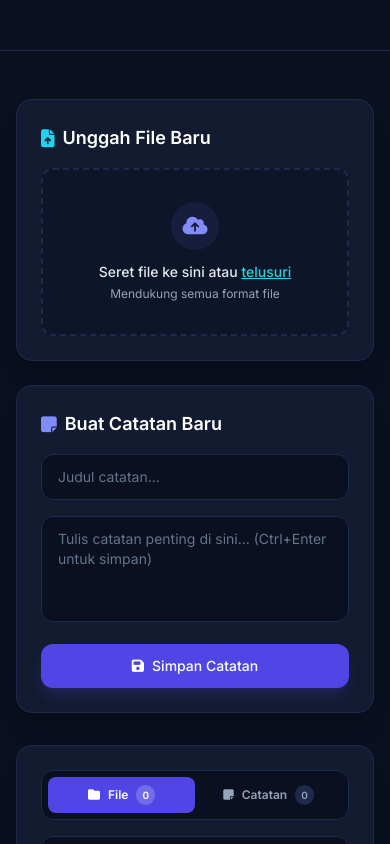
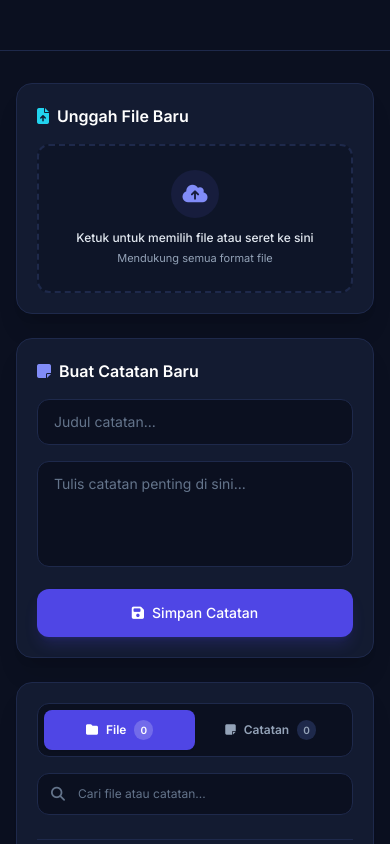
Before and after one commit to aghnaGeminks/Home-Storage-New, a plain HTML site: page index.html in a window 390 px wide. Shown: the part 1060-1904 px from the top of the page. Drawn offline with nearby package versions, Linux system fonts and the light colour scheme.

Commit message:
Optimize UI for mobile Android and touch devices

```diff
--- a/index.html
+++ b/index.html
@@ -2,7 +2,7 @@
 <html lang="id" class="scroll-smooth">
 <head>
     <meta charset="UTF-8">
-    <meta name="viewport" content="width=device-width, initial-scale=1.0">
+    <meta name="viewport" content="width=device-width, initial-scale=1.0, maximum-scale=1.0, user-scalable=no">
     <title>HomeStorage — Penyimpanan File & Catatan Privat Lokal</title>
     <!-- Tailwind CSS Play CDN -->
     <script src="https://cdn.tailwindcss.com"></script>
@@ -117,30 +117,30 @@
     </section>
 
     <!-- Main Workspace Section -->
-    <main id="penyimpanan" class="flex-1 max-w-7xl w-full mx-auto px-4 sm:px-6 lg:px-8 py-12">
-        <div class="grid grid-cols-1 lg:grid-cols-3 gap-8">
+    <main id="penyimpanan" class="flex-1 max-w-7xl w-full mx-auto px-4 sm:px-6 lg:px-8 py-8 sm:py-12">
+        <div class="grid grid-cols-1 lg:grid-cols-3 gap-6 sm:gap-8">
 
             <!-- Left Sidebar / Actions Form -->
             <div class="lg:col-span-1 space-y-6">
                 <!-- Upload Panel -->
-                <div class="bg-brand-card border border-brand-border rounded-2xl p-6 shadow-xl">
-                    <h2 class="text-lg font-semibold text-white mb-4 flex items-center gap-2">
+                <div class="bg-brand-card border border-brand-border rounded-2xl p-5 sm:p-6 shadow-xl">
+                    <h2 class="text-base sm:text-lg font-semibold text-white mb-4 flex items-center gap-2">
                         <i class="fa-solid fa-file-arrow-up text-cyan-400"></i> Unggah File Baru
                     </h2>
 
-                    <div id="dropzone" class="border-2 border-dashed border-brand-border hover:border-indigo-500 rounded-xl p-8 text-center cursor-pointer transition bg-brand-bg/50 group">
+                    <div id="dropzone" class="border-2 border-dashed border-brand-border active:border-indigo-500 hover:border-indigo-500 rounded-xl p-6 sm:p-8 text-center cursor-pointer transition bg-brand-bg/50 group select-none">
                         <div class="w-12 h-12 rounded-full bg-indigo-500/10 text-indigo-400 flex items-center justify-center mx-auto mb-3 group-hover:scale-110 transition">
                             <i class="fa-solid fa-cloud-arrow-up text-xl"></i>
                         </div>
-                        <p class="text-sm font-medium text-slate-200 mb-1">Seret file ke sini atau <span class="text-cyan-400 underline">telusuri</span></p>
-                        <p class="text-xs text-slate-400">Mendukung semua format file</p>
+                        <p class="text-xs sm:text-sm font-medium text-slate-200 mb-1">Ketuk untuk memilih file atau seret ke sini</p>
+                        <p class="text-[11px] text-slate-400">Mendukung semua format file</p>
                         <input type="file" id="file-input" class="hidden" multiple>
                     </div>
                 </div>
 
                 <!-- Note Form Panel -->
-                <div class="bg-brand-card border border-brand-border rounded-2xl p-6 shadow-xl">
-                    <h2 class="text-lg font-semibold text-white mb-4 flex items-center gap-2">
+                <div class="bg-brand-card border border-brand-border rounded-2xl p-5 sm:p-6 shadow-xl">
+                    <h2 class="text-base sm:text-lg font-semibold text-white mb-4 flex items-center gap-2">
                         <i class="fa-solid fa-note-sticky text-indigo-400"></i> Buat Catatan Baru
                     </h2>
                     <form id="note-form" class="space-y-4">
@@ -148,9 +148,9 @@
                             <input type="text" id="note-title" placeholder="Judul catatan..." class="w-full bg-brand-bg border border-brand-border rounded-xl px-4 py-3 text-sm text-white placeholder-slate-500 focus:outline-none focus:border-indigo-500 transition">
                         </div>
                         <div>
-                            <textarea id="note-content" rows="4" placeholder="Tulis catatan penting di sini... (Ctrl+Enter untuk simpan)" class="w-full bg-brand-bg border border-brand-border rounded-xl px-4 py-3 text-sm text-white placeholder-slate-500 focus:outline-none focus:border-indigo-500 transition resize-none"></textarea>
+                            <textarea id="note-content" rows="4" placeholder="Tulis catatan penting di sini..." class="w-full bg-brand-bg border border-brand-border rounded-xl px-4 py-3 text-sm text-white placeholder-slate-500 focus:outline-none focus:border-indigo-500 transition resize-none"></textarea>
                         </div>
-                        <button type="submit" class="w-full py-3 rounded-xl bg-indigo-600 hover:bg-indigo-500 text-white font-medium text-sm transition shadow-lg shadow-indigo-600/20 flex items-center justify-center gap-2">
+                        <button type="submit" class="w-full py-3.5 rounded-xl bg-indigo-600 hover:bg-indigo-500 active:scale-[0.98] text-white font-medium text-sm transition shadow-lg shadow-indigo-600/20 flex items-center justify-center gap-2">
                             <i class="fa-solid fa-floppy-disk"></i> Simpan Catatan
                         </button>
                     </form>
@@ -158,24 +158,24 @@
             </div>
 
             <!-- Right Content / Storage Viewer -->
-            <div class="lg:col-span-2 bg-brand-card border border-brand-border rounded-2xl p-6 shadow-xl flex flex-col">
+            <div class="lg:col-span-2 bg-brand-card border border-brand-border rounded-2xl p-5 sm:p-6 shadow-xl flex flex-col">
 
                 <!-- Header Tabs & Search -->
-                <div class="flex flex-col sm:flex-row items-stretch sm:items-center justify-between gap-4 pb-6 border-b border-brand-border">
+                <div class="flex flex-col gap-4 pb-6 border-b border-brand-border">
                     <!-- Tabs -->
                     <div class="flex items-center bg-brand-bg p-1.5 rounded-xl border border-brand-border">
-                        <button onclick="switchTab('files')" id="tab-btn-files" class="flex-1 sm:flex-initial px-5 py-2 text-xs font-semibold rounded-lg bg-indigo-600 text-white transition flex items-center justify-center gap-2 shadow-sm">
+                        <button onclick="switchTab('files')" id="tab-btn-files" class="flex-1 py-2.5 text-xs font-semibold rounded-lg bg-indigo-600 text-white transition flex items-center justify-center gap-2 shadow-sm">
                             <i class="fa-solid fa-folder"></i> File <span id="count-files" class="px-1.5 py-0.5 bg-white/20 rounded-full text-[10px]">0</span>
                         </button>
-                        <button onclick="switchTab('notes')" id="tab-btn-notes" class="flex-1 sm:flex-initial px-5 py-2 text-xs font-semibold rounded-lg text-slate-400 hover:text-white transition flex items-center justify-center gap-2">
+                        <button onclick="switchTab('notes')" id="tab-btn-notes" class="flex-1 py-2.5 text-xs font-semibold rounded-lg text-slate-400 hover:text-white transition flex items-center justify-center gap-2">
                             <i class="fa-solid fa-note-sticky"></i> Catatan <span id="count-notes" class="px-1.5 py-0.5 bg-brand-border rounded-full text-[10px]">0</span>
                         </button>
                     </div>
 
                     <!-- Search Bar -->
-                    <div class="relative">
+                    <div class="relative w-full">
                         <i class="fa-solid fa-magnifying-glass absolute left-3.5 top-1/2 -translate-y-1/2 text-slate-500 text-sm"></i>
-                        <input type="text" id="search-input" oninput="handleSearch()" placeholder="Cari file atau catatan..." class="w-full sm:w-64 bg-brand-bg border border-brand-border rounded-xl pl-10 pr-4 py-2.5 text-xs text-white placeholder-slate-500 focus:outline-none focus:border-indigo-500 transition">
+                        <input type="text" id="search-input" oninput="handleSearch()" placeholder="Cari file atau catatan..." class="w-full bg-brand-bg border border-brand-border rounded-xl pl-10 pr-4 py-3 text-xs text-white placeholder-slate-500 focus:outline-none focus:border-indigo-500 transition">
                     </div>
                 </div>
 
```
